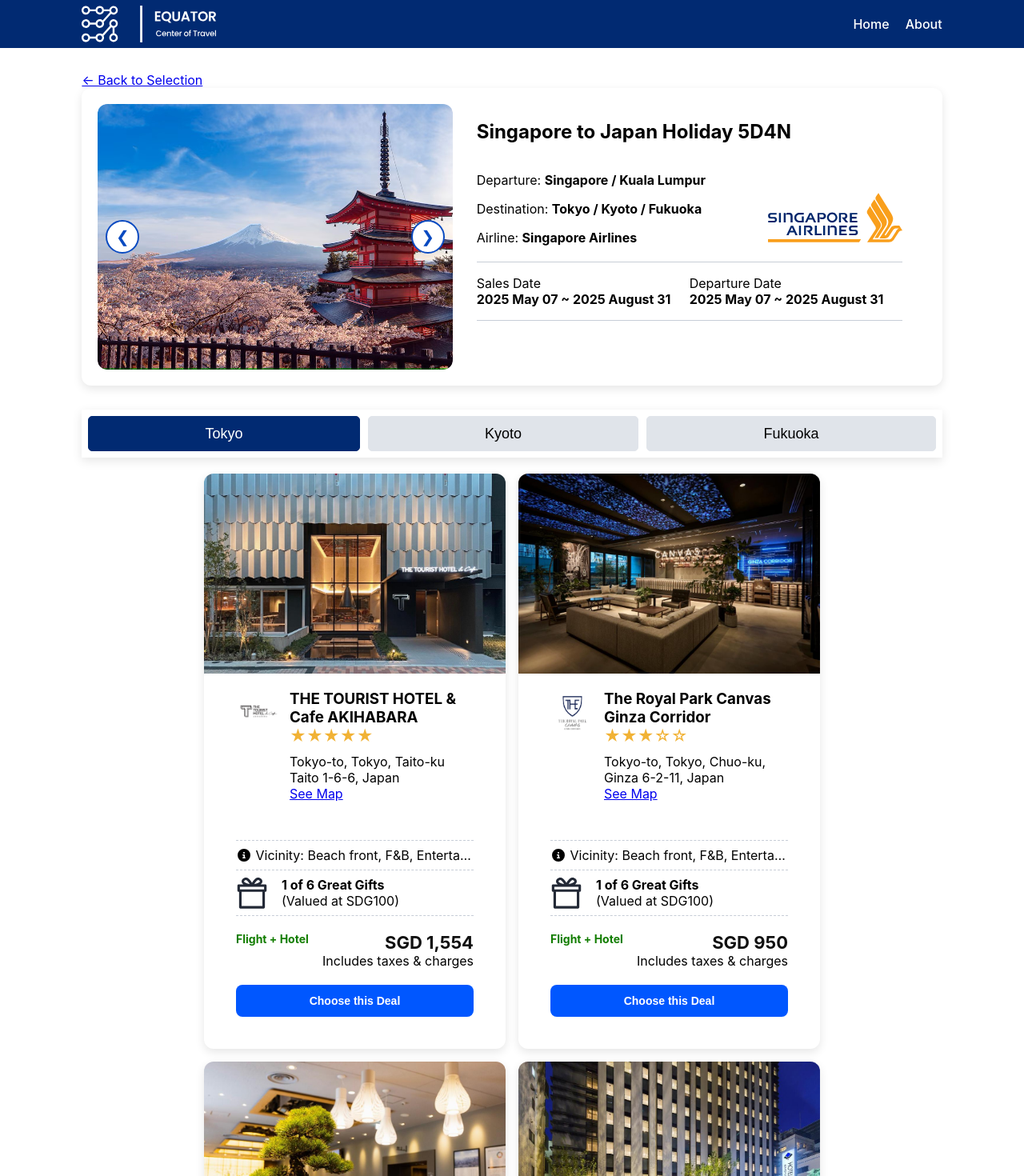
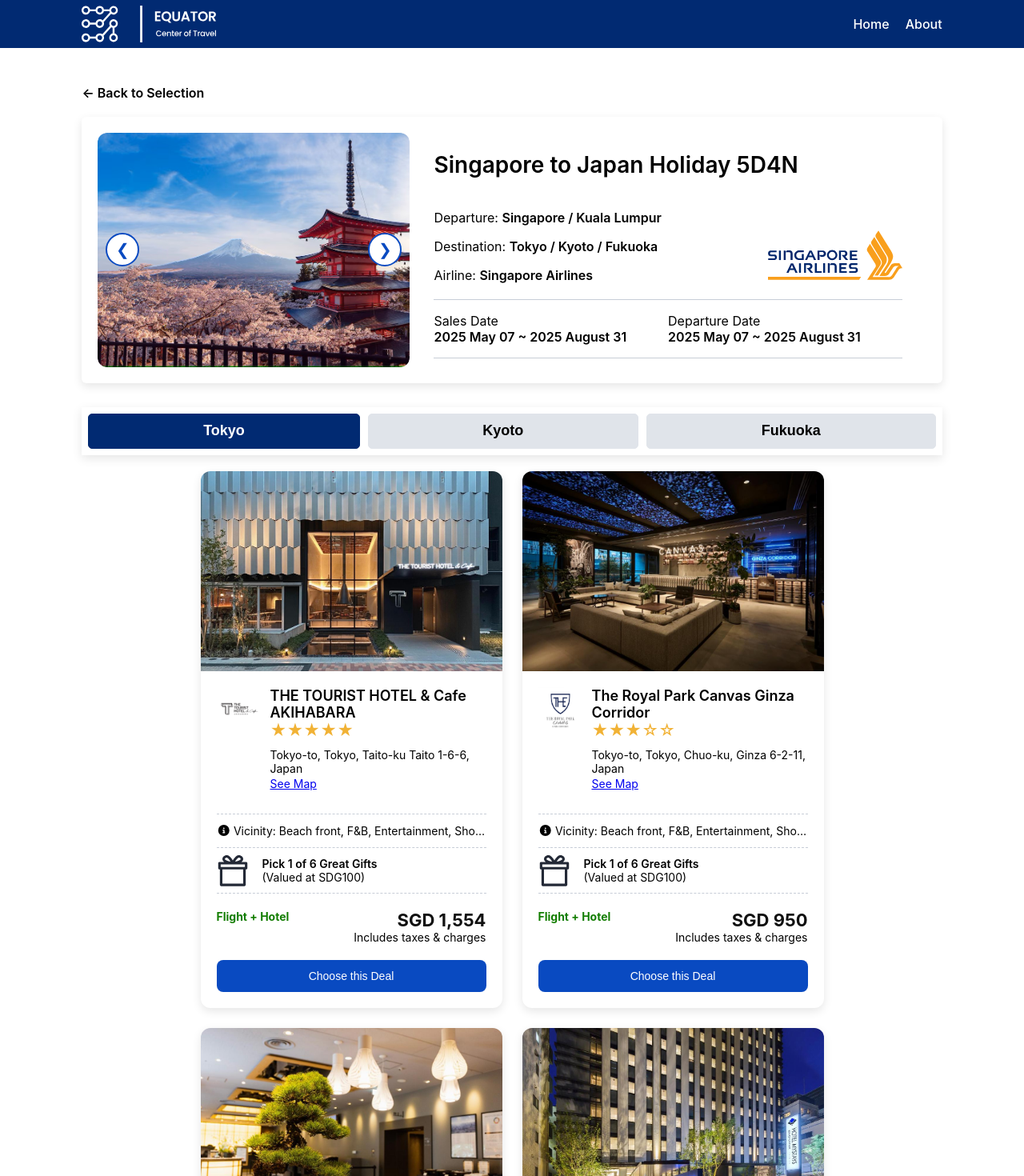
Before and after one commit to LJun58/forecepts-interview-frontend-task, a Vue app: page /trip/japan-5d4n in a window 1280 px wide. Shown: the top 1470 px of the page at 80% size. Built offline with nearby package versions, Linux system fonts and the light colour scheme.

Commit message:
fix: modify the css to enhance the ui

```diff
--- a/src/components/HeaderFooterComponent/AppFooter.vue
+++ b/src/components/HeaderFooterComponent/AppFooter.vue
@@ -17,7 +17,7 @@
 
 <style>
 .footer {
-  background-color: #012a72;
+  background-color: #15181e;
   display: flex;
   align-items: center;
   justify-content: space-between;
@@ -25,7 +25,7 @@
   height: 68px;
   width: 100%;
   box-sizing: border-box;
-  padding: 0 8%;
+  padding: 0 3%;
   top: 0;
 }
 
--- a/src/components/HotelSelection.vue
+++ b/src/components/HotelSelection.vue
@@ -90,9 +90,9 @@
             </div>
           </div>
 
+          <hr />
           <!-- vicinity -->
           <div class="card-section vicinity-info">
-            <hr />
             <p class="vicinity-text">
               <font-awesome-icon icon="fa-solid fa-circle-info" /> Vicinity: Beach front, F&B,
               Entertainment, Shopping
@@ -105,10 +105,7 @@
           <div class="card-section gift-info">
             <img alt="Gift icons" class="gift-icon" src="@/assets/img/icons/giftIcon.svg" />
             <div class="gift-text-info">
-              <p>
-                <span><strong>1 of 6 Great Gifts</strong></span
-                >(Valued at SDG100)
-              </p>
+              <p><span>Pick 1 of 6 Great Gifts</span>(Valued at SDG100)</p>
             </div>
           </div>
           <hr />
@@ -143,6 +140,11 @@
 </template>
 
 <style scoped>
+p,
+a {
+  font-size: 14px;
+}
+
 hr {
   border: none;
   border-top: 1px dashed #c7cdd7;
@@ -169,6 +171,7 @@
 
 .destination-buttons button {
   font-size: 18px;
+  font-weight: 600;
   height: 44px;
   padding: 8px 16px;
   border: 1px solid #e0e4ea;
@@ -188,7 +191,7 @@
 .hotel-grid {
   display: flex;
   flex-wrap: wrap;
-  gap: 16px;
+  gap: 25px;
   justify-content: center;
 }
 
@@ -214,7 +217,7 @@
 }
 
 .card-content {
-  padding: 40px;
+  padding: 20px;
   padding-top: 20px;
 }
 
@@ -236,7 +239,12 @@
 }
 
 .hotel-info {
-  min-height: 180px;
+  min-height: 150px;
+}
+
+h3 {
+  font-size: 18px;
+  font-weight: 600;
 }
 
 .hotel-card p,
@@ -279,11 +287,12 @@
 
 .gift-info span {
   display: block;
+  font-weight: 600;
 }
 
 .price {
   font-size: 22px;
-  font-weight: bold;
+  font-weight: 700px;
   color: #111;
 }
 
@@ -299,14 +308,14 @@
 }
 
 .deal-btn {
-  background-color: #0057ff;
+  background-color: #094ac1;
   color: white;
   font-size: 14px;
   padding: 12px;
   border-radius: 8px;
   border: none;
   cursor: pointer;
-  font-weight: 600;
+  font-weight: 500;
   margin-top: auto;
   transition: background-color 0.2s;
 }
@@ -332,6 +341,7 @@
 .vicinity-info {
   position: relative;
   z-index: 0;
+  margin: 12px 0;
 }
 
 .vicinity-info .tooltiptext {
--- a/src/components/RulesCondition.vue
+++ b/src/components/RulesCondition.vue
@@ -27,9 +27,17 @@
 
 .rules-and-conditions h3 {
   font-size: 22px;
+  font-weight: 600;
 }
 
 .rules-and-conditions li {
   font-size: 16px;
+  line-height: 22px;
+  font-weight: 400;
+}
+
+.rules-and-conditions ul {
+  margin: 0;
+  padding-left: 25px;
 }
 </style>
--- a/src/components/TripCard.vue
+++ b/src/components/TripCard.vue
@@ -32,15 +32,9 @@
       <h2>{{ trip.title }}</h2>
       <div class="info-section">
         <div class="card-info">
-          <p>
-            <span>Departure: </span><strong>{{ trip.departure }}</strong>
-          </p>
-          <p>
-            <span>Destination: </span><strong>{{ trip.destination }}</strong>
-          </p>
-          <p>
-            <span>Airline: </span><strong>{{ trip.airline }}</strong>
-          </p>
+          <p><span>Departure: </span>{{ trip.departure }}</p>
+          <p><span>Destination: </span>{{ trip.destination }}</p>
+          <p><span>Airline: </span>{{ trip.airline }}</p>
         </div>
         <div class="airline-logo">
           <img :src="trip.airlineLogo" :alt="trip.airline" />
@@ -49,15 +43,11 @@
 
       <div class="dates-section">
         <div class="date-box">
-          <p>
-            <span>Sales Date </span
-            ><strong>{{ trip.salesDateFrom }} ~ {{ trip.salesDateTo }}</strong>
-          </p>
+          <p><span>Sales Date </span>{{ trip.salesDateFrom }} ~ {{ trip.salesDateTo }}</p>
         </div>
         <div class="date-box">
           <p>
-            <span>Departure Date </span
-            ><strong>{{ trip.departureDateFrom }} ~ {{ trip.departureDateTo }}</strong>
+            <span>Departure Date </span>{{ trip.departureDateFrom }} ~ {{ trip.departureDateTo }}
           </p>
         </div>
       </div>
@@ -66,11 +56,25 @@
 </template>
 
 <style scoped>
+h2 {
+  font-size: 28px;
+  font-weight: 600;
+}
+
+p {
+  font-size: 16px;
+  font-weight: 600;
+}
+
+span {
+  font-weight: 400;
+}
+
 .card {
   display: flex;
   flex-wrap: wrap;
   background: #ffffff;
-  border-radius: 12px;
+  border-radius: 6px;
   overflow: hidden;
   box-shadow: 0 4px 12px rgba(0, 0, 0, 0.1);
   padding: 20px;
@@ -87,7 +91,7 @@
 }
 
 .card-content {
-  flex: 1.2;
+  flex: 1.5;
   padding: 0px 30px;
   display: flex;
   flex-direction: column;
--- a/src/views/TripDetailView.vue
+++ b/src/views/TripDetailView.vue
@@ -35,7 +35,9 @@
 
 <template>
   <div v-if="trip">
-    <RouterLink to="/">&#8592; Back to Selection</RouterLink>
+    <RouterLink style="text-decoration: none; color: inherit" to="/"
+      ><p class="back-link">&#8592; Back to Selection</p></RouterLink
+    >
     <TripCard :trip="trip" />
     <HotelSelection />
     <RulesCondition />
@@ -49,6 +51,12 @@
 </template>
 
 <style scoped>
+.back-link {
+  font-size: 16px;
+  font-weight: 600;
+  margin-bottom: 20px;
+}
+
 .scroll-top-btn {
   position: fixed;
   bottom: 30px;
```
